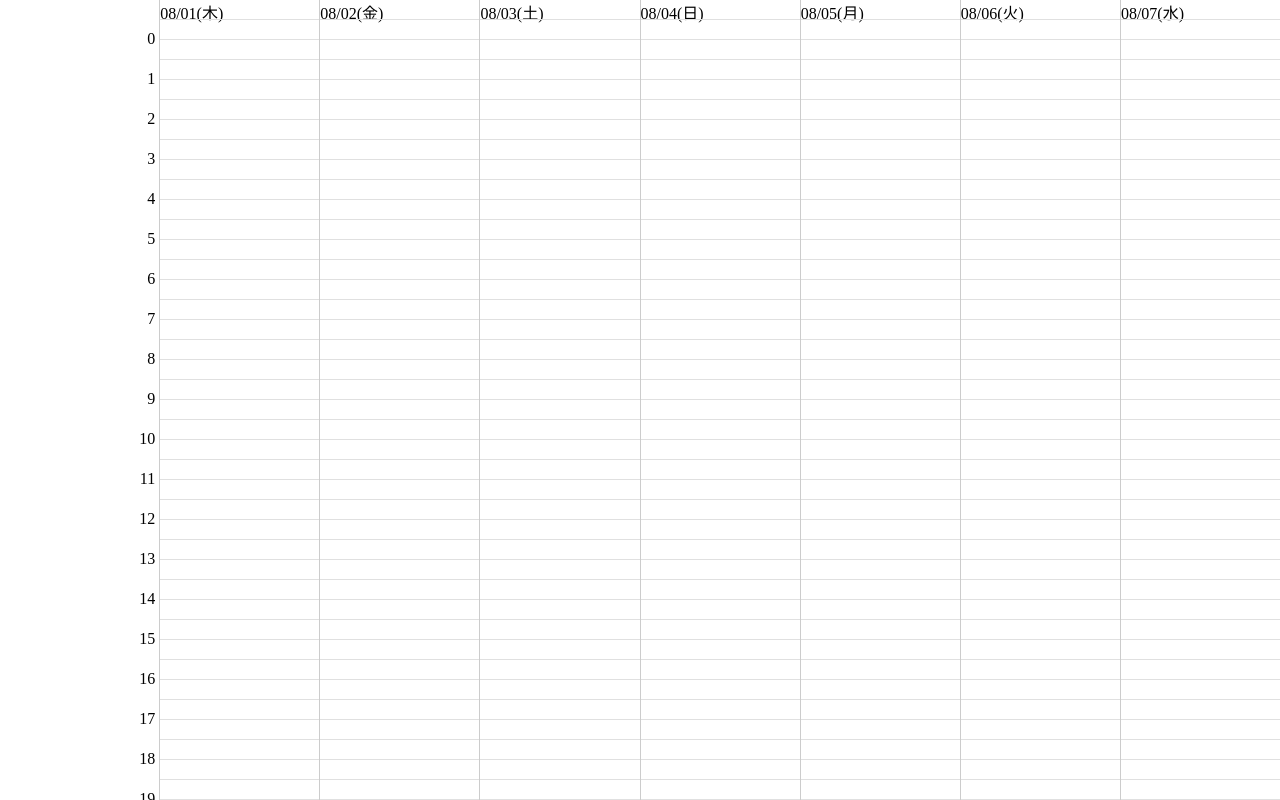
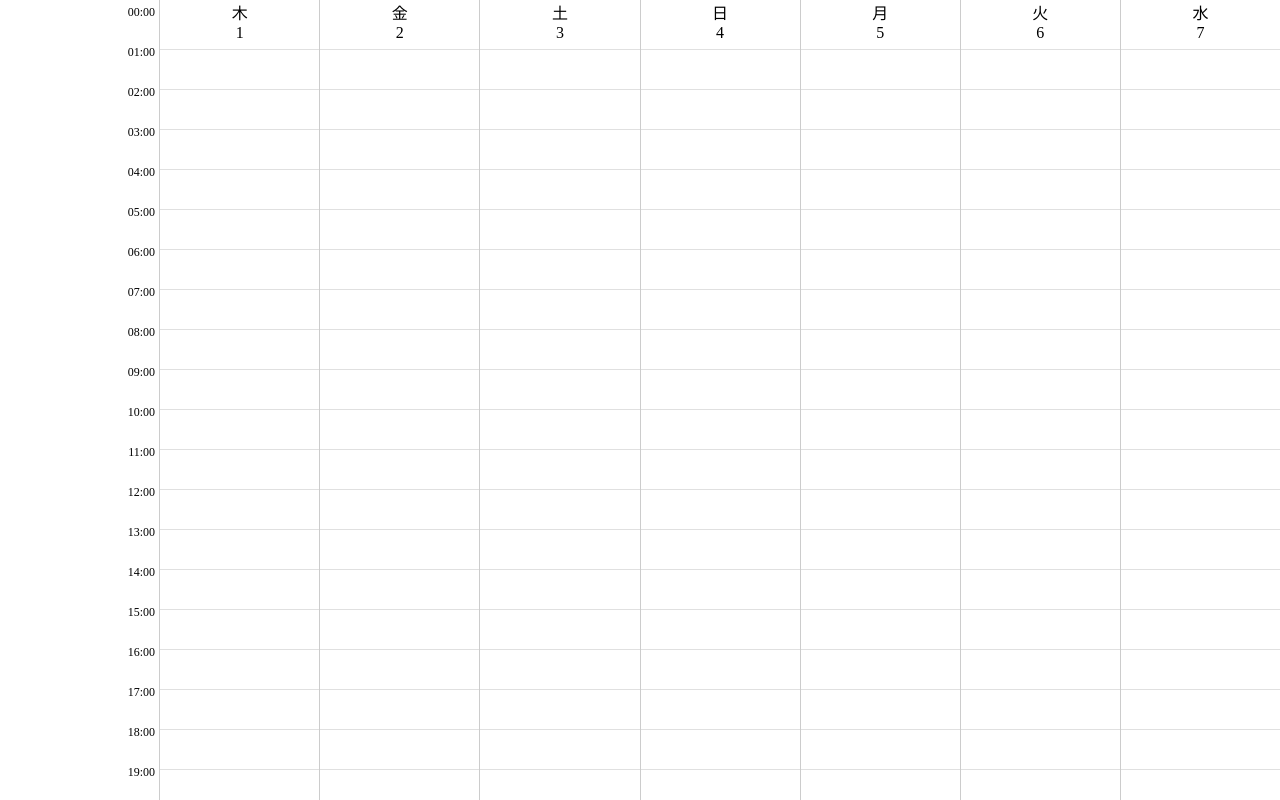
Before and after one commit to KadoProG/react-calendar-app, a React (Vite) app: page /calendar in a window 1280 px wide. Shown: the top 800 px of the page. Built offline with nearby package versions, Linux system fonts and the light colour scheme.

Commit message:
update detail design

```diff
--- a/src/components/Calendar.module.scss
+++ b/src/components/Calendar.module.scss
@@ -23,14 +23,18 @@
 .time_cell {
   position: relative;
   cursor: pointer;
+  text-align: center;
 
+  &.drawLine {
     &::after {
       content: '';
       position: absolute;
       bottom: 0;
+      left: 0;
       width: 100%;
       height: 1px;
       background-color: #e0e0e0;
+    }
   }
 
   &:hover {
@@ -78,8 +82,9 @@
     }
     & p {
       position: absolute;
-      top: -25%;
+      top: 50%;
       right: 4px;
+      font-size: 12px;
     }
   }
 }
--- a/src/components/Calendar.tsx
+++ b/src/components/Calendar.tsx
@@ -4,12 +4,34 @@ import React, { useState } from 'react';
 
 /**
  * １時間を何分割するか
- *
+ * - 1: 1時間ごと
+ * - 2: 30分ごと
+ * - 3: 20分ごと
  * - 4: 15分ごと
- * - 2: 30分ごと
- * - 1: 1時間ごと
  */
-const DIVISIONS_PER_HOUR = 2 as const;
+const DIVISIONS_PER_HOUR = 4 as const;
+
+const generateTime = (day: dayjs.Dayjs, index: number) => {
+  const minutesPerDivision = 60 / DIVISIONS_PER_HOUR;
+  const totalMinutes = index * minutesPerDivision;
+  const hours = Math.floor(totalMinutes / 60);
+  const minutes = totalMinutes % 60;
+
+  return day.startOf('day').add(hours, 'hour').add(minutes, 'minute');
+};
+
+const calculateIndexDifference = (startTime: dayjs.Dayjs, endTime: dayjs.Dayjs) => {
+  // 2つの日時の差を分単位で取得
+  const differenceInMinutes = endTime.diff(startTime, 'minute');
+
+  // 1インデックスあたりの分数を計算
+  const minutesPerDivision = 60 / DIVISIONS_PER_HOUR;
+
+  // インデックスの差を計算
+  const indexDifference = Math.round(differenceInMinutes / minutesPerDivision);
+
+  return indexDifference;
+};
 
 const Calendar: React.FC = () => {
   const baseDate = dayjs('2024-08-01');
@@ -88,11 +110,21 @@ const Calendar: React.FC = () => {
       onTouchEnd={handleTouchEnd}
       ref={calendarRef}
     >
-      <div className={styles.day_column}>
-        <div className={`${styles.time_cell} ${styles.time_label}`}></div>
-        {[...Array(24)].map((_, hourIndex) => (
+      <div
+        className={styles.day_column}
+        style={{
+          gridTemplateRows: `repeat(${24 * DIVISIONS_PER_HOUR + 1}, ${40 / DIVISIONS_PER_HOUR}px)`,
+        }}
+      >
+        {/* <div className={`${styles.time_cell} ${styles.time_label}`}></div> */}
+        {[...Array(24 * DIVISIONS_PER_HOUR)].map((_, hourIndex) => (
           <div key={hourIndex} className={`${styles.time_cell} ${styles.time_label}`}>
-            <p>{hourIndex}</p>
+            {
+              // 15分ごとに表示
+              hourIndex % DIVISIONS_PER_HOUR === 0 && (
+                <p>{generateTime(dayjs(), hourIndex).format('HH:mm')}</p>
+              )
+            }
           </div>
         ))}
       </div>
@@ -109,32 +141,12 @@ const Calendar: React.FC = () => {
             }}
           >
             <div className={styles.time_cell}>
-              <p>{day.format('MM/DD(ddd)')}</p>
+              <p>{day.format('ddd')}</p>
+              <p>{day.format('D')}</p>
             </div>
+
+            {/* ユーザが触れる時刻の描写 */}
             {[...Array(24 * DIVISIONS_PER_HOUR)].map((_, hourIndex) => {
-              // indexが指定される
-              function generateTime(day: dayjs.Dayjs, index: number) {
-                const minutesPerDivision = 60 / DIVISIONS_PER_HOUR;
-                const totalMinutes = index * minutesPerDivision;
-                const hours = Math.floor(totalMinutes / 60);
-                const minutes = totalMinutes % 60;
-
-                return day.startOf('day').add(hours, 'hour').add(minutes, 'minute');
-              }
-
-              function calculateIndexDifference(startTime: dayjs.Dayjs, endTime: dayjs.Dayjs) {
-                // 2つの日時の差を分単位で取得
-                const differenceInMinutes = endTime.diff(startTime, 'minute');
-
-                // 1インデックスあたりの分数を計算
-                const minutesPerDivision = 60 / DIVISIONS_PER_HOUR;
-
-                // インデックスの差を計算
-                const indexDifference = Math.round(differenceInMinutes / minutesPerDivision);
-
-                return indexDifference;
-              }
-
               const dayStart = generateTime(baseDate.add(dayIndex, 'day'), hourIndex);
 
               const isSameDayContent =
@@ -152,7 +164,9 @@ const Calendar: React.FC = () => {
               return (
                 <div
                   key={hourIndex}
-                  className={`${styles.time_cell} ${isSameDayContent ? styles.selected : ''}`}
+                  className={`${styles.time_cell} ${isSameDayContent ? styles.selected : ''} ${
+                    (hourIndex + 1) % DIVISIONS_PER_HOUR === 0 ? styles.drawLine : ''
+                  }`}
                   onMouseDown={() => handleMouseDown(dayStart)}
                   onMouseMove={() => handleMouseMove(dayStart)}
                 >
@@ -198,9 +212,8 @@ const Calendar: React.FC = () => {
                           }%`,
                         }}
                       >
-                        <p>
-                          {event.start.format('HH:mm')}~{event.end.format('HH:mm')}
-                        </p>
+                        <p>{event.start.format('HH:mm')}</p>
+                        <p>~{event.end.format('HH:mm')}</p>
                         <p>{event.title}</p>
                       </div>
                     ))}
```
Lines whose indentation alone changed are shown as unchanged.
